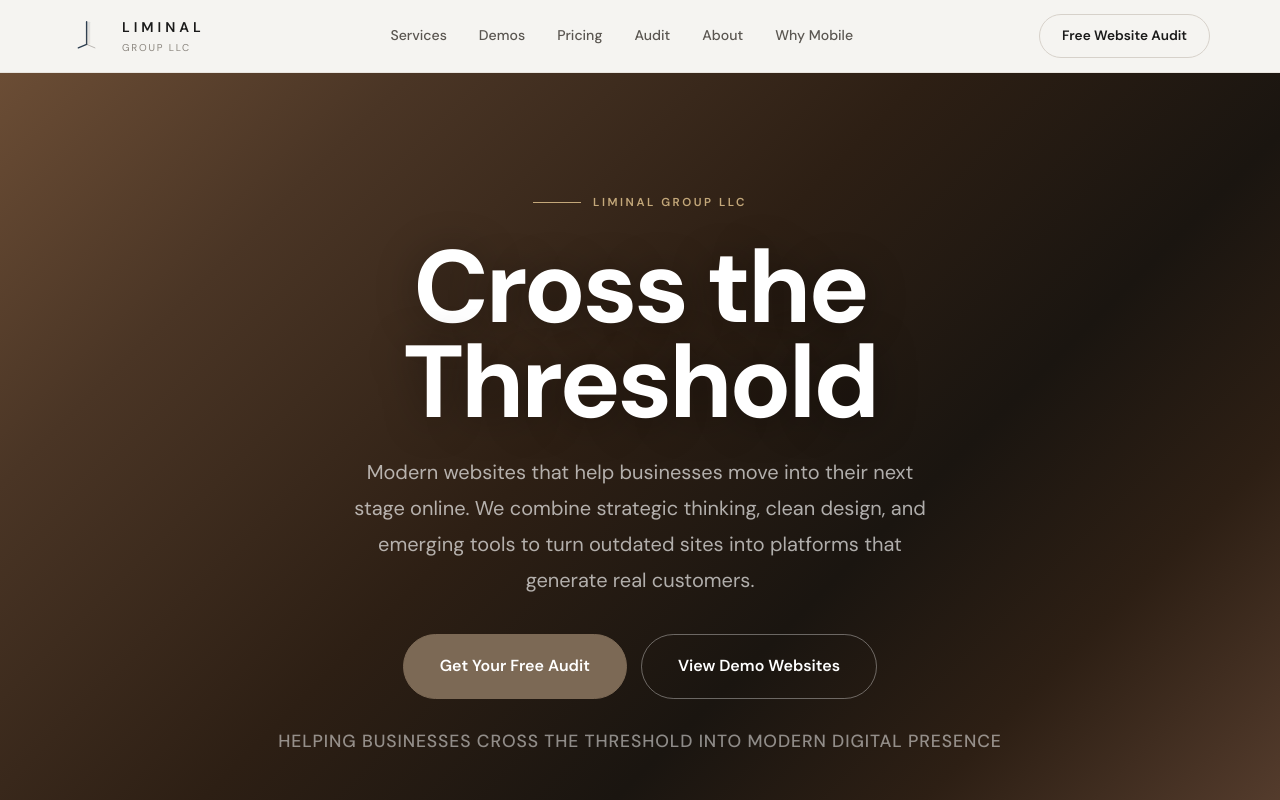
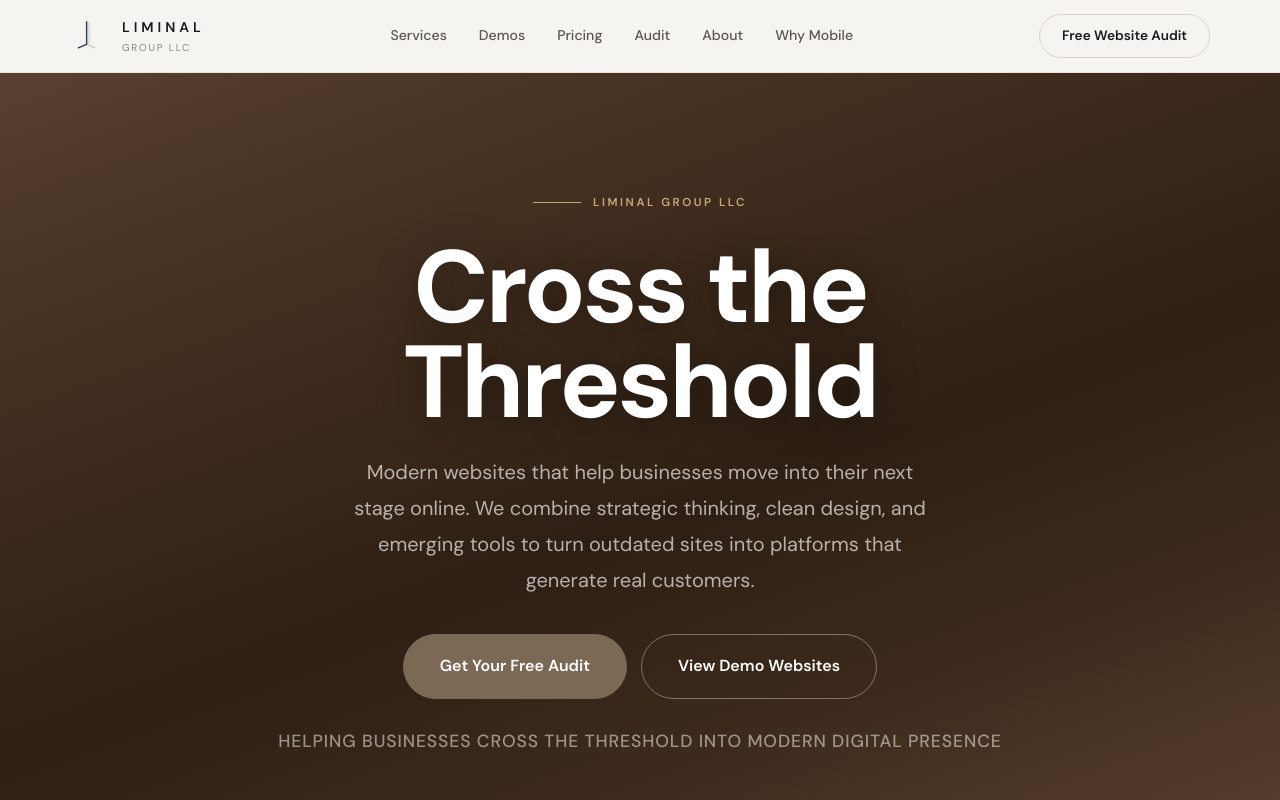
Before and after one commit to chefss2274-star/liminalgroupllc, a Next.js app in the folder frontend/: page / in a window 1280 px wide. Shown: the top 800 px of the page. Built offline with nearby package versions, Linux system fonts and the light colour scheme.

Commit message:
design: even warmer hero gradient, no dark corners

```diff
--- a/frontend/src/app/page.tsx
+++ b/frontend/src/app/page.tsx
@@ -177,7 +177,7 @@ export default function Home() {
       {/* Main */}
       <main id="main" data-testid="main-content">
         {/* Hero */}
-        <section className="hero" id="top" data-testid="hero-section" style={{background: 'linear-gradient(135deg, #6b4d35 0%, #4a3525 20%, #2d1f14 45%, #1a1510 65%, #2d1f14 80%, #5a4030 100%)', position: 'relative', overflow: 'hidden', minHeight: '90vh', display: 'flex', alignItems: 'center'}}>
+        <section className="hero" id="top" data-testid="hero-section" style={{background: 'linear-gradient(160deg, #5a4030 0%, #4a3525 15%, #3d2a1c 35%, #2d1f14 55%, #3d2a1c 75%, #5a4030 100%)', position: 'relative', overflow: 'hidden', minHeight: '90vh', display: 'flex', alignItems: 'center'}}>
 
           <div className="container hero-content">
             <div className="hero-eyebrow reveal">Liminal Group LLC</div>
```
